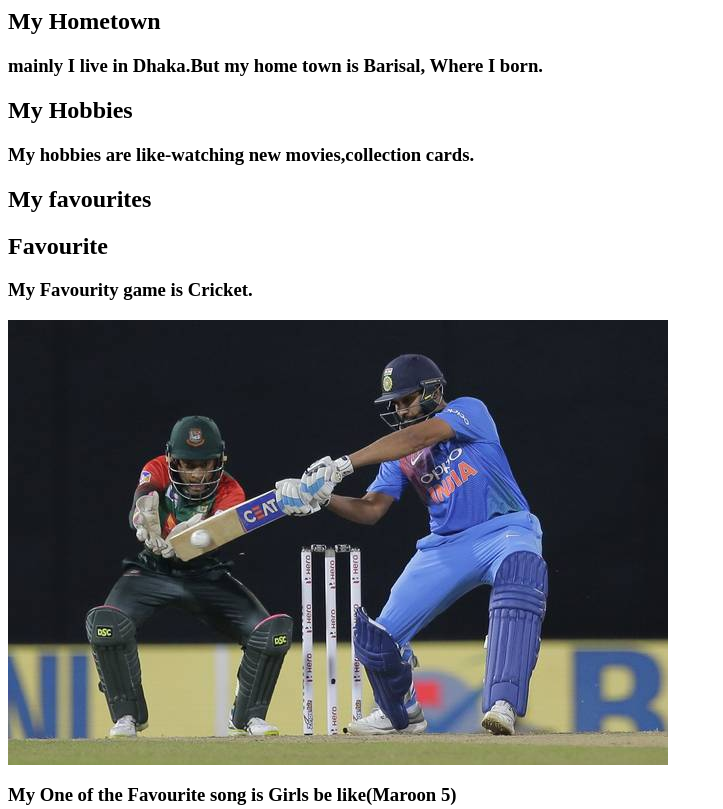
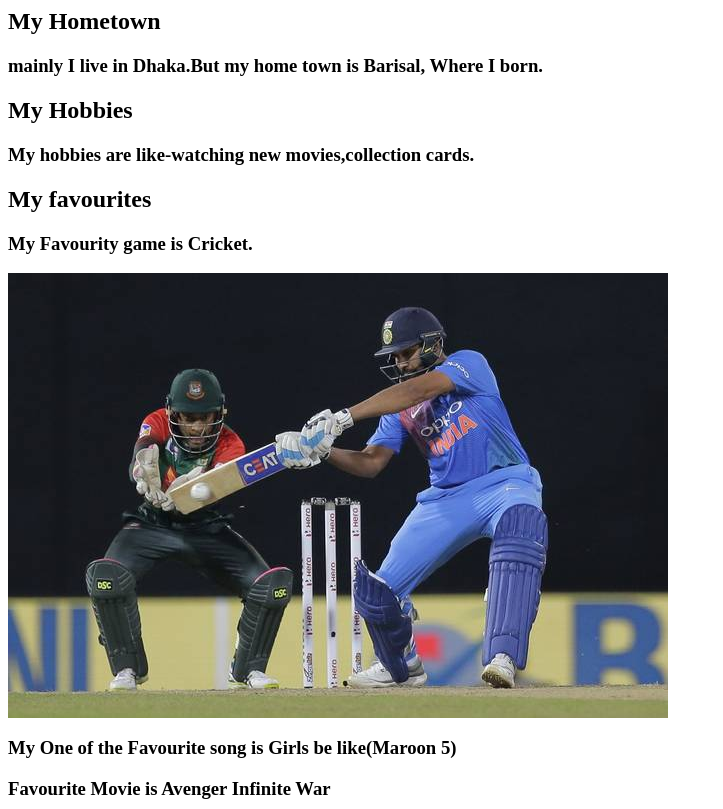
Before and after one commit to salam-rahaman/salam-rahaman.github.io, a plain HTML site: page salampage2.html in a window 1280 px wide. Shown: the top 809 px of the page, without its empty margins (0-723 px from the left). Drawn offline with Linux system fonts and the light colour scheme.

Commit message:
Update salampage2.html

```diff
--- a/salampage2.html
+++ b/salampage2.html
@@ -8,7 +8,6 @@
 <h2>My Hobbies</h2>
 <p><h3>My hobbies are like-watching new movies,collection cards.</h3></p>
 <h2> My favourites </h2>
-<h2>Favourite</h2>
 <p><h3> My Favourity game is Cricket. </h3></p>
 <img src="Cricket.jpg">
 <p><h3>My One of the Favourite song is Girls be like(Maroon 5)</h3></p>
```
